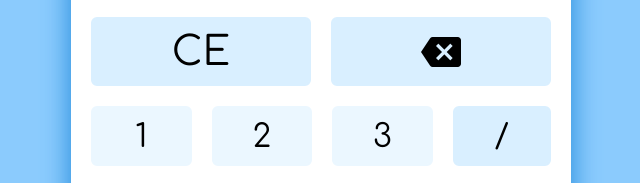
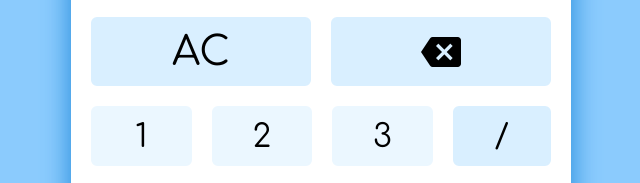
Before and after one commit to thewhitehaven04/Project_Calculator, a website with bundled scripts: page index.html in a window 1280 px wide. Shown: the part 178-361 px from the top of the page, 319-959 px from the left. Built offline with nearby package versions, Linux system fonts and the light colour scheme.

Commit message:
changed the CE button caption to AC

```diff
--- a/index.html
+++ b/index.html
@@ -23,7 +23,7 @@
             class="generic-controls__button generic-controls__button_type_CE"
             id="CE"
           >
-            CE
+            AC
           </button>
           <button
             class="
```
